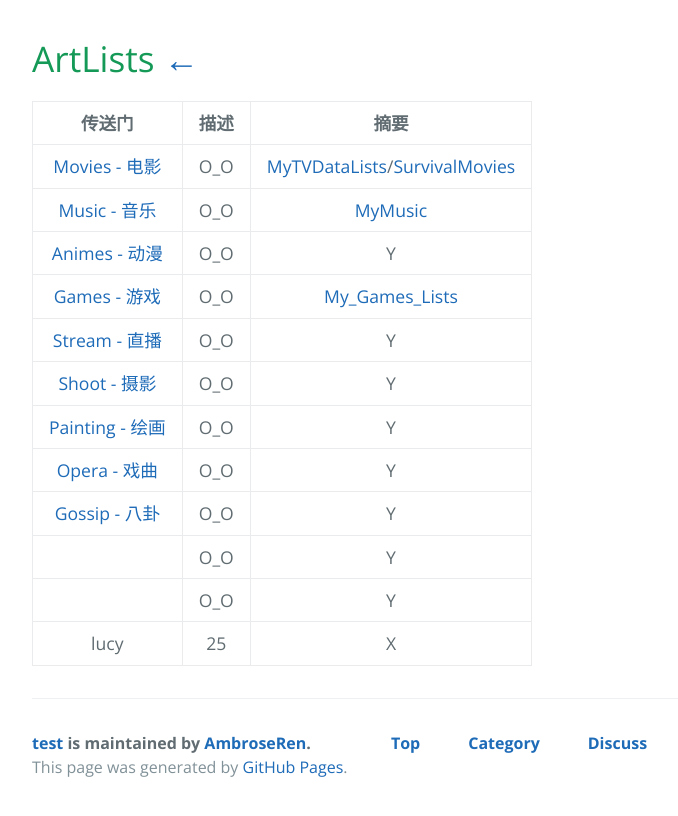
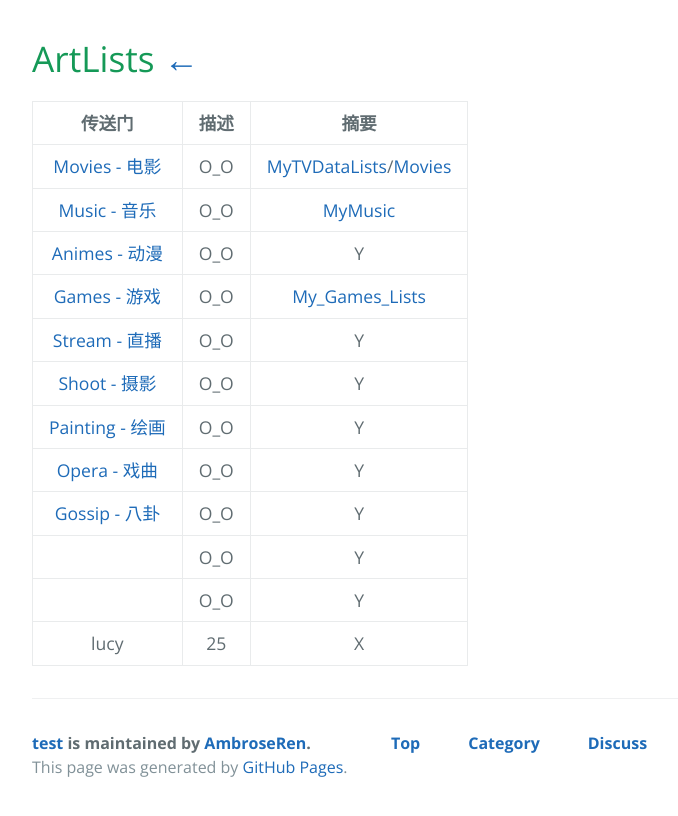
Before and after one commit to AmbroseRen/test, a Jekyll site: the page built from Art/index.md, in a window 1280 px wide. Shown: the top 816 px of the page, without its empty margins (192-870 px from the left). Built offline with Jekyll 4.4.1, drawn with Linux system fonts in a browser that asks for light colours; our own code applies the rules of GitHub Pages for plain Markdown files; the repository's description, which GitHub fills in, is left out.

Commit message:
Update index.md

```diff
--- a/Art/index.md
+++ b/Art/index.md
@@ -2,7 +2,7 @@
 
 | 传送门 | 描述 | 摘要 |
 |:---:|:---:|:---:|
-| [Movies - 电影](Movies/index.md) | O_O | [MyTVDataLists](Movies/MyTVDataLists.md)/[SurvivalMovies](Movies/SurvivalMovies.md) |
+| [Movies - 电影](Movies/index.md) | O_O | [MyTVDataLists](Movies/MyTVDataLists.md)/[Movies](Movies/Movies.md) |
 | [Music - 音乐](Music/index.md) | O_O | [MyMusic](Music/myMusic.md) |
 | [Animes - 动漫](Animes/index.md) | O_O | Y |
 | [Games - 游戏](Games/index.md) | O_O | [My_Games_Lists](Games/MyGameLists.md) |
```
